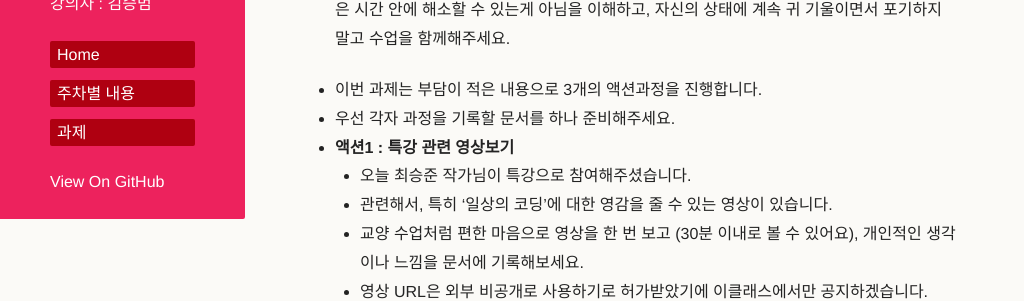
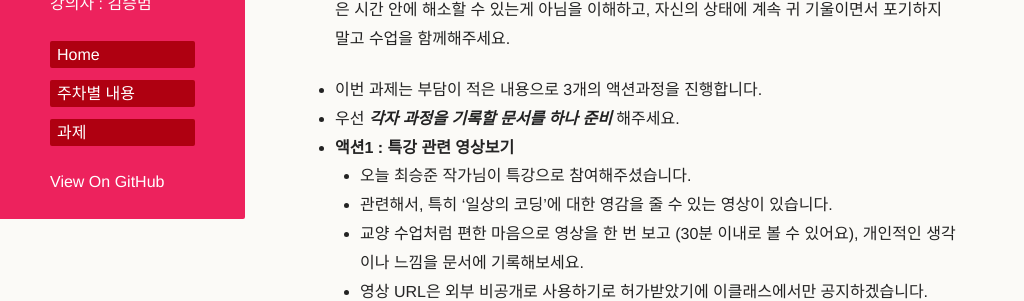
Before and after one commit to picxenk/SIA2020DAP, a Jekyll site: the page built from homework.md, in a window 1280 px wide and 900 px high, scrolled down 3392 px. Shown: the part 150-451 px from the top of the window, without its empty margins (0-1024 px from the left). Built offline with Jekyll 4.4.1, drawn with Linux system fonts in a browser that asks for light colours; our own code applies the rules of GitHub Pages for plain Markdown files; a script that is not in the unit is left out; the repository's description, which GitHub fills in, is left out.

```diff
--- a/homework.md
+++ b/homework.md
@@ -106,7 +106,7 @@
  * 물론 힘들어하는 친구들도 점점 늘어나고 있는데, 이를 극복하는데 분명 시간은 걸릴거에요. 짧은 시간 안에 해소할 수 있는게 아님을 이해하고, 자신의 상태에 계속 귀 기울이면서 포기하지 말고 수업을 함께해주세요.
 
  * 이번 과제는 부담이 적은 내용으로 3개의 액션과정을 진행합니다.
- * 우선 각자 과정을 기록할 문서를 하나 준비해주세요.
+ * 우선 ***각자 과정을 기록할 문서를 하나 준비*** 해주세요.
  * **액션1 : 특강 관련 영상보기**
    * 오늘 최승준 작가님이 특강으로 참여해주셨습니다.
    * 관련해서, 특히 '일상의 코딩'에 대한 영감을 줄 수 있는 영상이 있습니다.
```
